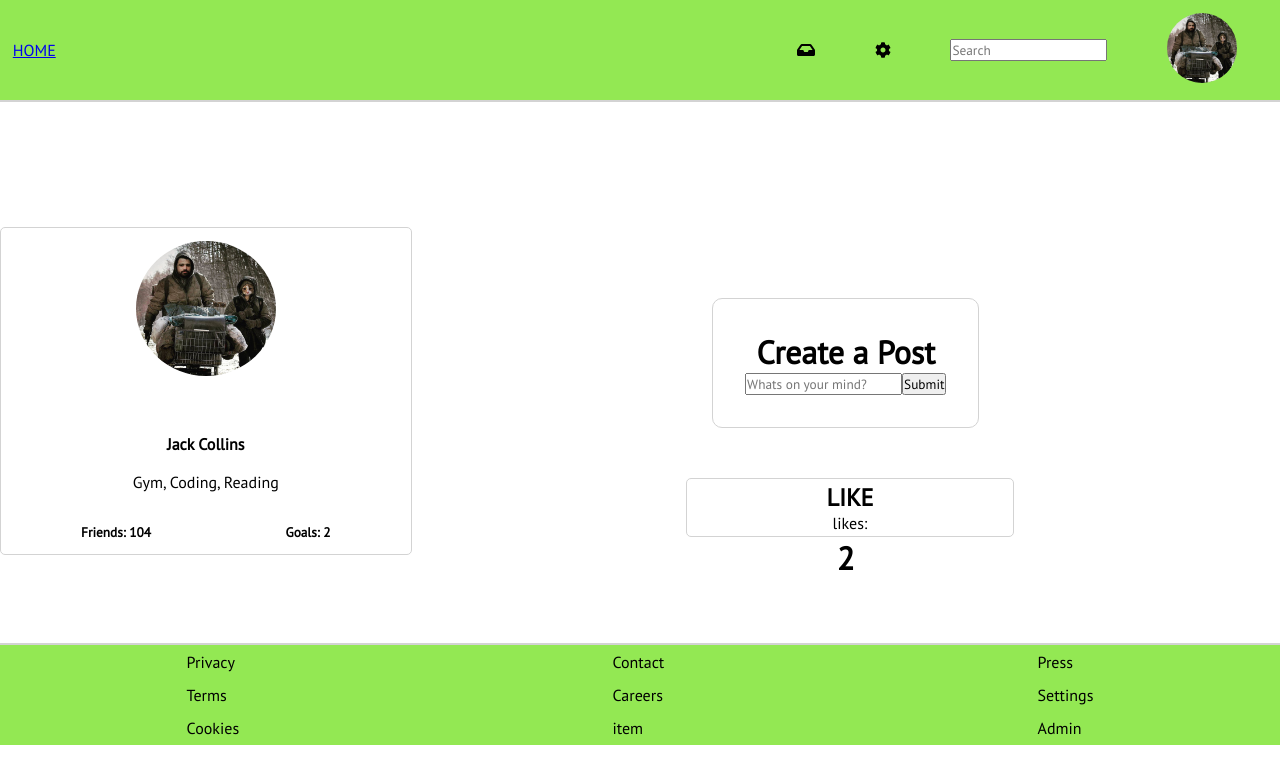
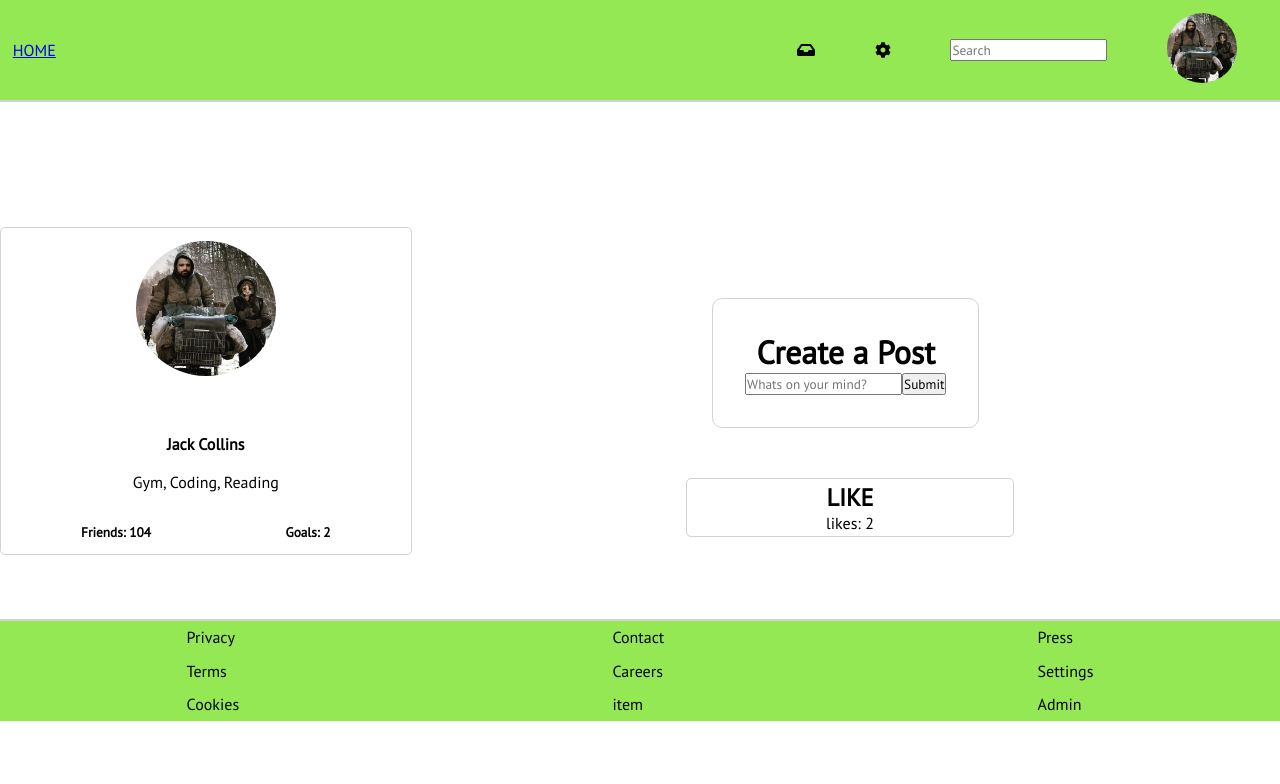
Before and after one commit to jackpaulcollins/goalBuddy, a React app: page / in a window 1280 px wide. Shown: the top 784 px of the page. Built offline with nearby package versions, Linux system fonts and the light colour scheme.

Commit message:
moved likes to Post component and deleted likes component, likes stll able to be passed down, but userPosts still not working

```diff
--- a/src/components/LiveFeed.jsx
+++ b/src/components/LiveFeed.jsx
@@ -9,8 +9,7 @@ function LiveFeed(props){
 
   return(
     <div className="liveFeed">
-      <Post content={props.userPosts}/>
-      <h1>{props.likes}</h1>
+      <Post content={props.userPosts} likes={props.likes}/>
     </div>
   )
 };
--- a/src/components/Post.jsx
+++ b/src/components/Post.jsx
@@ -3,6 +3,8 @@ import styles from '../scss/styles.scss';
 import PropTypes from "prop-types";
 
 class Post extends React.Component{
+
+
 
   handleLike(){
     console.log(this.props)
@@ -10,6 +12,7 @@ class Post extends React.Component{
     };
 
   render(props){
+      console.log(this.props)
     return(
       <div className="post">
         <h1>{this.props.content}</h1>
@@ -23,7 +26,8 @@ class Post extends React.Component{
 }
 
 Post.propTypes = {
-  content: PropTypes.array,
+  content: PropTypes.string,
+  likes: PropTypes.number
 }
 
 
--- a/src/index.jsx
+++ b/src/index.jsx
@@ -9,7 +9,7 @@ import { Switch, Route } from 'react-router-dom';
 import Profile from './components/Profile';
 
 const initialState = {
-  userPosts: ['test post'],
+  userPosts: 'test post',
   likes: 1
 }
 function likeReducer(state = initialState, action ){
```
